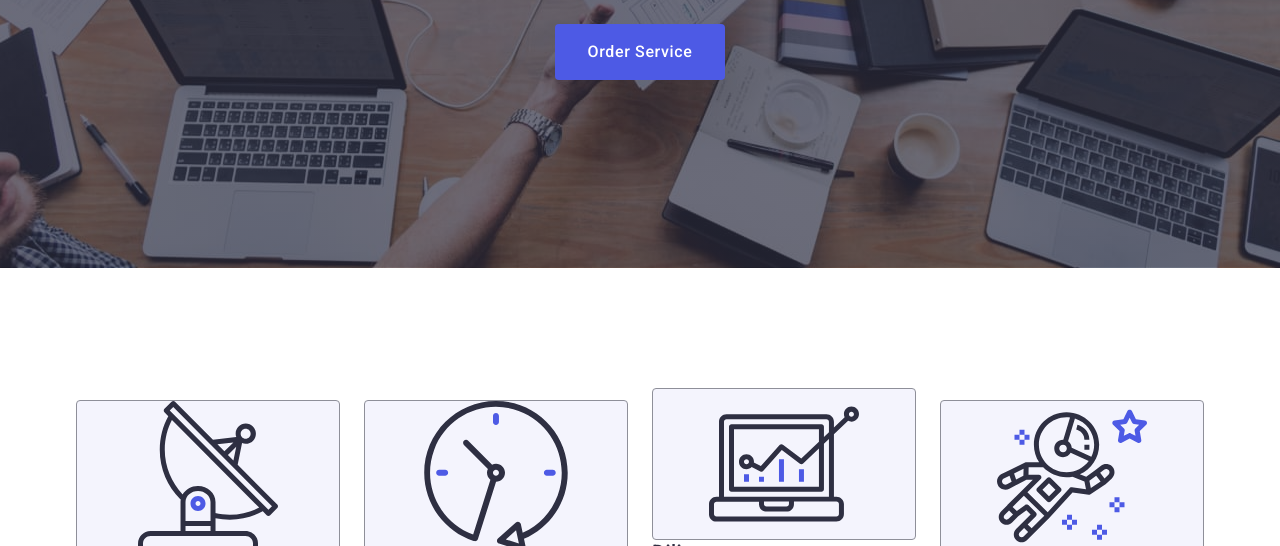
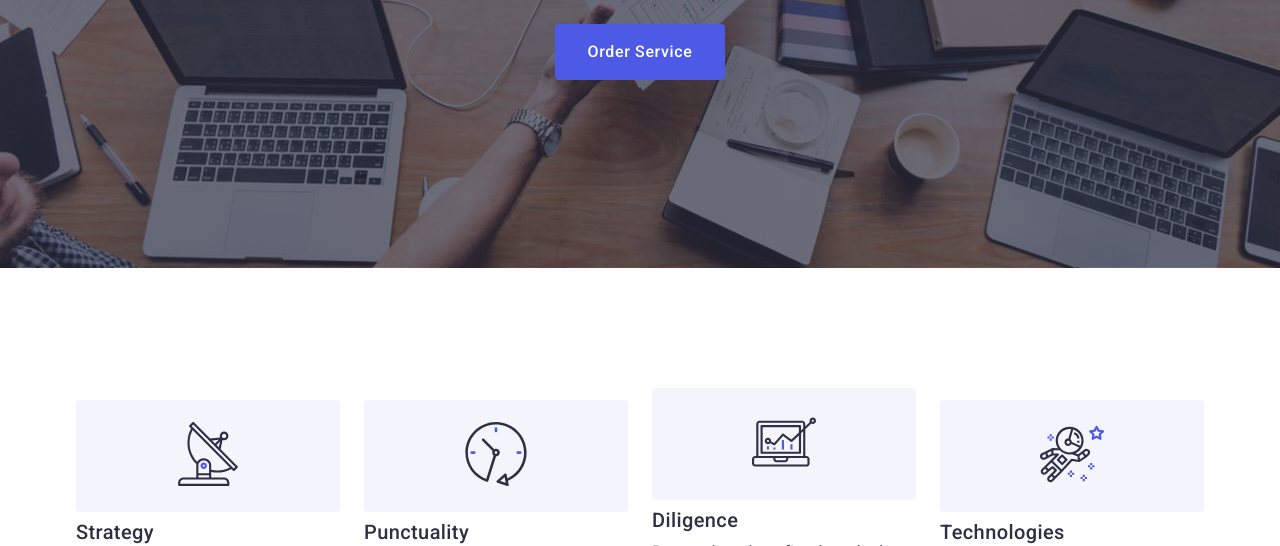
Before and after one commit to Anna-2107/goit-markup-hw-04, a plain HTML site: page index.html in a window 1280 px wide. Shown: the part 406-952 px from the top of the page. Drawn offline with nearby package versions, Linux system fonts and the light colour scheme.

Commit message:
2 sect
2 sect

```diff
--- a/css/styles.css
+++ b/css/styles.css
@@ -280,6 +280,16 @@ clip: rect(0 0 0 0);
     width: calc((100% - 72px) / 4);
 }
 
+.about-item {
+    display: flex;
+    align-items: center;
+    justify-content: center;
+    height: 112px;
+    background-color: #f4f4fd;
+    border-radius: 4px;
+    margin-bottom: 8px;
+}
+
 .icons-about-as {
 
 
@@ -287,12 +297,7 @@ clip: rect(0 0 0 0);
 }
 
 .icons-pictures {
-display: flex;
-        width: 100%;
-            height: 100%;
-border-radius: 4px;
-    border: 1px solid var(--LIGHT-SLATE, #8E8F99);
-    background: var(--CLOUD, #F4F4FD);
+
 }
 
 /* Section 3 */
--- a/index.html
+++ b/index.html
@@ -87,11 +87,13 @@
 
           <ul class="about-us">
             <li class="about-li">
+              <div class="about-item">
                 <a class="icons-about-as" href="#" target="_blank">
-                <svg width="64" class="icons-pictures">
+                  <svg width="64" heieght="64" class="icons-pictures">
                     <use href="./images/icons.svg#icon-strategy"></use>
                   </svg>
                 </a>
+              </div>
               <h3 class="opisanie">Strategy</h3>
               <p class="text">
                 Our goal is to identify the business problem to walk away with
@@ -100,11 +102,13 @@
             </li>
 
             <li class="about-li">
+              <div class="about-item">
                 <a class="icons-about-as" href="#" target="_blank">
                   <svg width="64" class="icons-pictures">
                     <use href="./images/icons.svg#icon-punctuality"></use>
                   </svg>
                 </a>
+              </div>
               <h3 class="opisanie">Punctuality</h3>
               <p class="text">
                 Bring the key message to the brand's audience for the best price
@@ -113,11 +117,13 @@
             </li>
 
             <li class="about-li">
+              <div class="about-item">
                 <a class="icons-about-as" href="#" target="_blank">
                   <svg width="64" class="icons-pictures">
                     <use href="./images/icons.svg#icon-diligence"></use>
                   </svg>
                 </a>
+              </div>
               <h3 class="opisanie">Diligence</h3>
               <p class="text">
                 Research and confirm brands that present the strongest digital
@@ -126,11 +132,13 @@
             </li>
 
             <li class="about-li">
+              <div class="about-item">
                 <a class="icons-about-as" href="#" target="_blank">
                   <svg width="64" class="icons-pictures">
                     <use href="./images/icons.svg#icon-technologies"></use>
                   </svg>
                 </a>
+              </div>
               <h3 class="opisanie">Technologies</h3>
               <p class="text">
                 Design practice focused on digital experiences. We bring forth a
```
Lines whose indentation alone changed are shown as unchanged.
